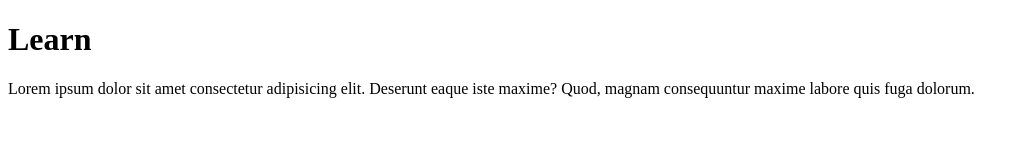
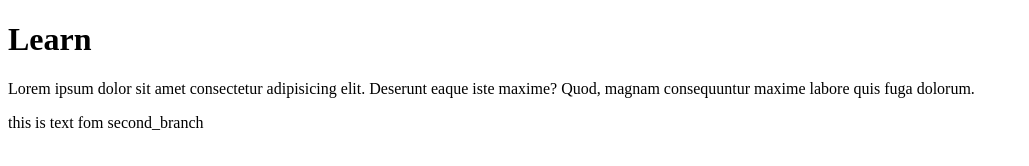
Before and after one commit to Panuwat-JR/git-desktop, a plain HTML site: page index.html in a window 1280 px wide. Shown: the whole page, without its empty margins (0-1029 px from the left). Drawn offline with Linux system fonts and the light colour scheme.

Commit message:
add main and text
add main and text

```diff
--- a/index.html
+++ b/index.html
@@ -8,5 +8,8 @@
 <body>
     <h1>Learn</h1>
     <p>Lorem ipsum dolor sit amet consectetur adipisicing elit. Deserunt eaque iste maxime? Quod, magnam consequuntur maxime labore quis fuga dolorum.</p>
+    <main>
+        this is text fom second_branch
+    </main>
 </body>
 </html>
```
